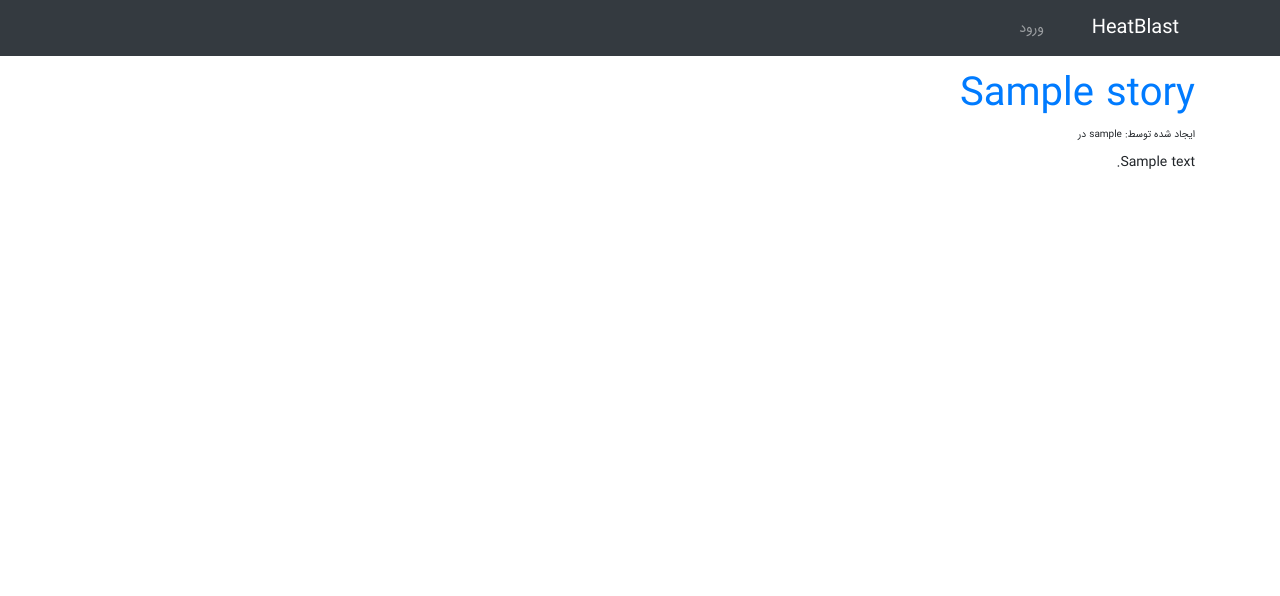
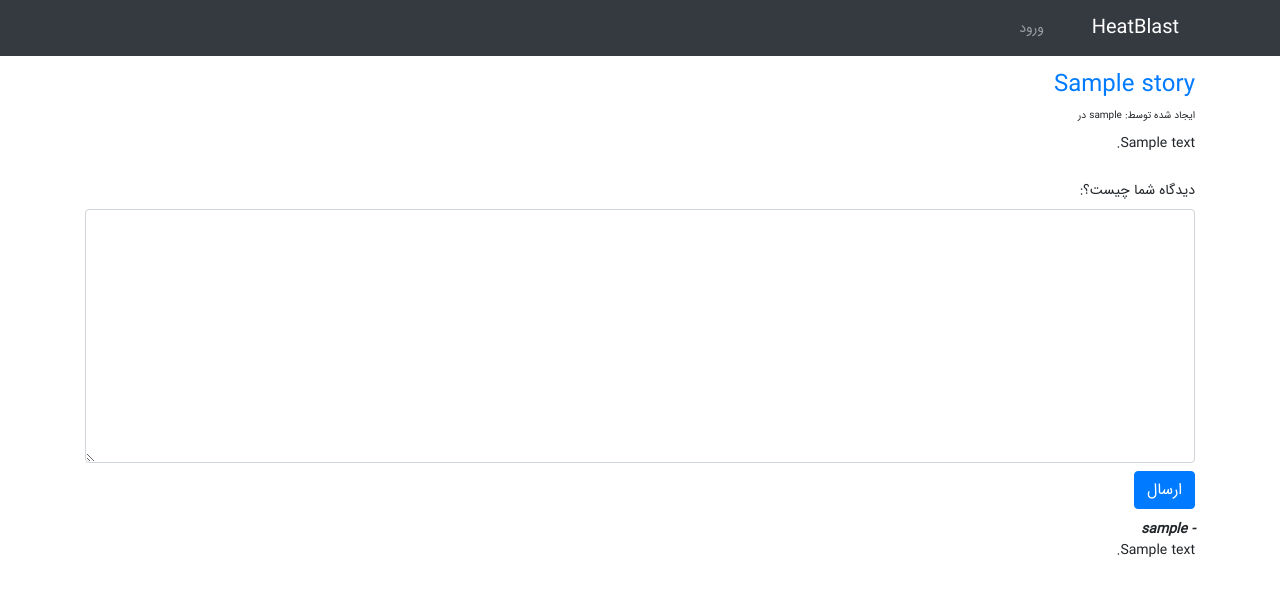
Before and after one commit to mshirdel/heatblast, a Django app: page /story/1 in a window 1280 px wide. Shown: the top 596 px of the page. Run offline with Django 3.2, Linux system fonts and the light colour scheme; tables that the repository leaves empty hold one stand-in row (values such as "Sample post"); some libraries are stand-ins or nearby versions.

Commit message:
add show_story page

```diff
--- a/socialnews/forms.py
+++ b/socialnews/forms.py
@@ -1,5 +1,5 @@
 from django import forms
-from .models import Story
+from .models import Story, StoryComment
 
 
 class StoryForm(forms.ModelForm):
@@ -16,3 +16,15 @@ class StoryForm(forms.ModelForm):
             'url': 'آدرس لینک',
             'story_body_text': 'متن برای گفتگو'
         }
+
+
+class StoryCommentForm(forms.ModelForm):
+    class Meta:
+        model = StoryComment
+        fields = ['story_comment']
+        widgets = {
+            'story_comment' : forms.Textarea(attrs={'class': 'form-control'})
+        }
+        labels = {
+            'story_comment': 'دیدگاه شما چیست؟'
+        }
--- a/socialnews/static/socialnews/styles/general.css
+++ b/socialnews/static/socialnews/styles/general.css
@@ -3,6 +3,10 @@ body {
     padding-top: 54px;
     font-size: 14px;
     font-family: "iran-sans";
+}
+
+h1 {
+    font-size: 1.5rem;
 }
 
 .font-size-12 {
--- a/socialnews/templates/socialnews/index.html
+++ b/socialnews/templates/socialnews/index.html
@@ -8,6 +8,7 @@
         <div class="col-md-10">
             <div class="row">
                 <div class="col-md-12">
+                    <a href=""><i class='fa fa-thumbs-o-up'></i></a>
                     {% if item.url %}
                         <a href="{{item.url}}" target="_blank">{{item.title}}</a>
                     {% else %}
--- a/socialnews/templates/socialnews/show_story.html
+++ b/socialnews/templates/socialnews/show_story.html
@@ -22,4 +22,21 @@
             <p>{{story.story_body_text}}</p>
         </div>
     </div>
+    <div class="row padding-top-10">
+        <div class="col-md-12">
+            <form action="" method="POST">
+                {% csrf_token %}
+                {{ form }}
+                <button type="submit" class="btn btn-primary mt-2">ارسال</button>
+            </form>
+        </div>
+    </div>
+    <div class="row padding-top-10">
+            <div class="col-md-12">
+                {% for comment in story.storycomment_set.all %}
+                    <i><b>{{ comment.created|jformat:"%A %d %B %Y %H:%M" }} - {{ comment.commenter.username }}</b></i>
+                    <p>{{ comment.story_comment }}</p>
+                {% endfor %}
+            </div>
+        </div>
 {% endblock %}
--- a/socialnews/views.py
+++ b/socialnews/views.py
@@ -2,19 +2,31 @@ from django.shortcuts import render
 from django.http import HttpResponse, HttpResponseRedirect
 from django.views import View
 
-from .models import Story
-from .forms import StoryForm
+from .models import Story, StoryComment
+from .forms import StoryForm, StoryCommentForm
 
 
 class Stories(View):
     def get(self, request):
-        return render(request, 'socialnews/index.html', {'items': Story.objects.all()})
+        return render(request, 'socialnews/index.html', {'items': Story.objects.order_by('-created')})
 
 
 class ShowStory(View):
     def get(self, request, id):
         story = Story.objects.get(pk=id)
-        return render(request, 'socialnews/show_story.html', {'story': story})
+        story_comment_form = StoryCommentForm()
+        return render(request, 'socialnews/show_story.html', {'story': story, 'form': story_comment_form})
+
+    def post(self, request, id):
+        story = Story.objects.get(pk=id)
+        form = StoryCommentForm(request.POST)
+        if form.is_valid():
+            comment = StoryComment(commenter=request.user, story=story,
+                                   story_comment=form.cleaned_data['story_comment'])
+            comment.save()
+            return HttpResponseRedirect('/')
+        else:
+            return render(request, 'socialnews/show_story.html', {'story': story, 'form': form})
 
 
 class NewStory(View):
```
